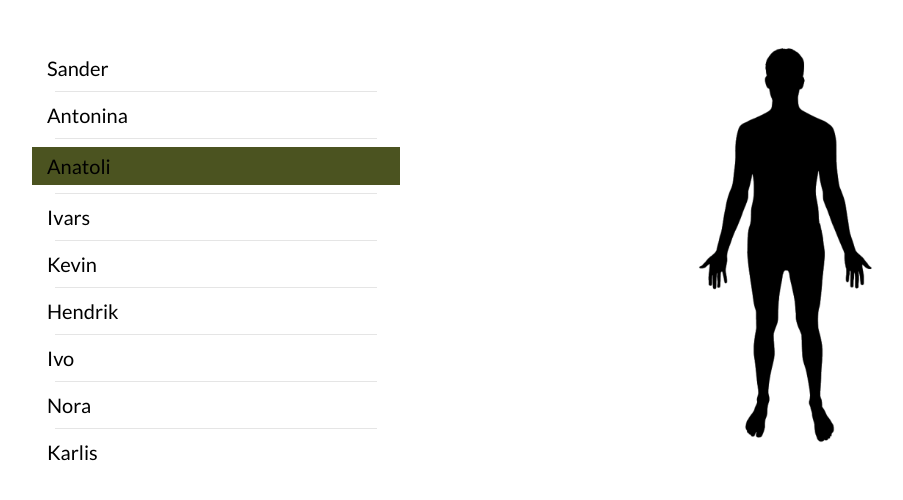
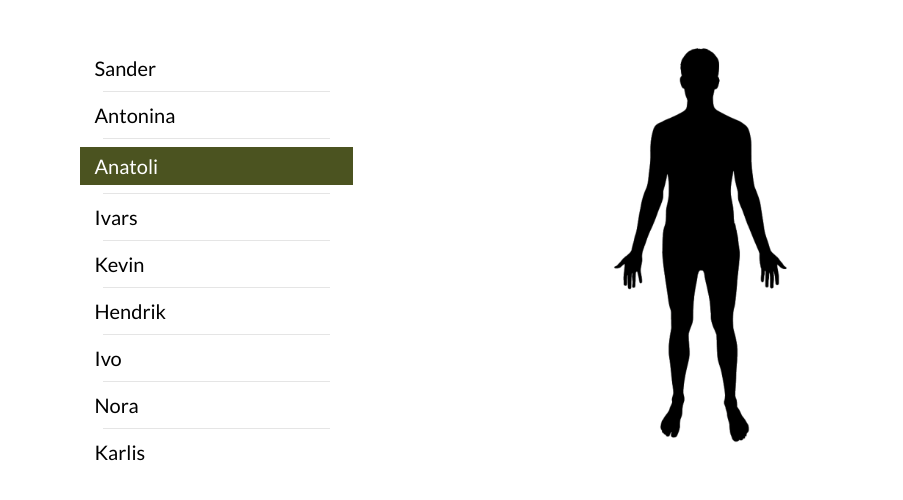
Before and after one commit to KaptenTiiguDev/uniform, a Flask app: page / in a window 1280 px wide. Shown: the part 117-617 px from the top of the page, without its empty margins (44-947 px from the left). Run offline with Flask 2, Linux system fonts and the light colour scheme; some libraries are stand-ins or nearby versions.

Commit message:
style changes

```diff
--- a/server.py
+++ b/server.py
@@ -17,7 +17,7 @@ class InjuryType:
     LIMB_MISSING = 2
     ALL_OK_TEXT = ''
     BLEEDING_TEXT = 'Verejooks'
-    LIMB_MISSING_TEXT = 'Jäseme eemaldumine'
+    LIMB_MISSING_TEXT = 'Jäseme eemaldunud'
 
 
 class BodyPart:
--- a/static/style.css
+++ b/static/style.css
@@ -39,7 +39,6 @@ h1 {
     width: 235px;
     height: 414px;
     margin-left: auto;
-    margin-right: auto;
 }
 
 #body-figure {
@@ -71,7 +70,7 @@ h1 {
     position: absolute;
     z-index: 200;
     width: 12px;
-    height: 42px;
+    height: 22px;
     border-radius: 16px;
     background-color: #c00;
     box-shadow: 0px 0px 10px #c00;
@@ -81,8 +80,8 @@ h1 {
     animation-iteration-count: infinite;
     animation-direction: alternate;
     transform: rotate(-17deg);
-    top: 170px;
-    left: 168px;
+    top: 185px;
+    left: 169px;
     /*display: block;*/
 }
 
@@ -165,5 +164,6 @@ hr{
 
 .row.selected {
     background: #4b5320;
+    color: #fff;
     padding: 4px 0;
 }
--- a/templates/index.html
+++ b/templates/index.html
@@ -20,7 +20,7 @@
 
 
     <div class="row justify-content-center">
-            <div class="col-md-4 alert text-white">
+            <div class="col-md-3 alert text-white">
                 <div class="row">
                     <div class="col-md-12 pull-left lead">Sander</div>
                 </div>
@@ -30,7 +30,7 @@
                 </div>
                 <hr>
                 <div class="row selected">
-                    <div class="col-md-12 pull-left lead">Anatoli</div>
+                    <div class="col-md-12 pull-left lead" style="color: #fff;">Anatoli</div>
                 </div>
                 <hr>
                 <div class="row">
@@ -58,7 +58,7 @@
                 </div>
 
             </div>
-        <div class="col-md-8">
+        <div class="col-md-5">
 
             <div id="body-figure-container">
                 <img src="../static/body2.png" id="body-figure" alt="">
@@ -73,7 +73,9 @@
                 <div class="body-spot" id="body-spot-legRight"></div>
                 <div class="body-spot" id="body-spot-legLeft"></div>
             </div>
-<div class="alert alert-info" id="injury-text-container" style="
+        </div>
+        <div class="col-md-3" style="padding-left: 0;">
+            <div class="alert alert-info" id="injury-text-container" style="
     background: #fff;
     border: 2px solid red;
     text-align: left;
@@ -81,19 +83,24 @@
     font-size: 20px;
     margin-bottom: 4px;
 ">
-                <i class="fas fa-exclamation-triangle" style=" color: red; margin-right: 40px;margin-top:5px;"></i>
+                <i class="fas fa-exclamation-triangle" style=" color: red; margin-right: 16px;margin-top:5px;"></i>
     <span id="injury-text"></span>
             </div>
+        </div>
+    </div>
+    <div class="row justify-content-center">
+        <div class="col-md-3 alert text-white"></div>
+        <div class="col-md-9 alert text-white" style="padding-left:55px; padding-right: 55px;">
             <div class="alert alert-info" id="injury-info-container-0" style="border: none;margin-bottom: 4px;">
-                <i class="fas fa-heartbeat" style="color: #fff;margin-right: 40px;font-size: 20px;padding-top: 6px;padding-left: 3px;"></i>
+                <i class="fas fa-heartbeat" style="color: #fff;margin-right: 20px;font-size: 20px;padding-top: 6px;padding-left: 3px;"></i>
                 <span class="lead" id="injury-info-text-0" style="font-size:20px;color:#fff;"></span>
             </div>
             <div class="alert alert-info" id="injury-info-container-1" style="border: none;margin-bottom: 4px;">
-                <i class="fas fa-heartbeat" style="color: #fff;margin-right: 40px;font-size: 20px;padding-top: 6px;padding-left: 3px;"></i>
+                <i class="fas fa-heartbeat" style="color: #fff;margin-right: 20px;font-size: 20px;padding-top: 6px;padding-left: 3px;"></i>
                 <span class="lead" id="injury-info-text-1" style="font-size:20px;color:#fff;"></span>
             </div>
             <div class="alert alert-info" id="injury-info-container-2" style="border: none;margin-bottom: 4px;">
-                <i class="fas fa-heartbeat" style="color: #fff;margin-right: 40px;font-size: 20px;padding-top: 6px;padding-left: 3px;"></i>
+                <i class="fas fa-heartbeat" style="color: #fff;margin-right: 20px;font-size: 20px;padding-top: 6px;padding-left: 3px;"></i>
                 <span class="lead" id="injury-info-text-2" style="font-size:20px;color:#fff;"></span>
             </div>
         </div>
```
